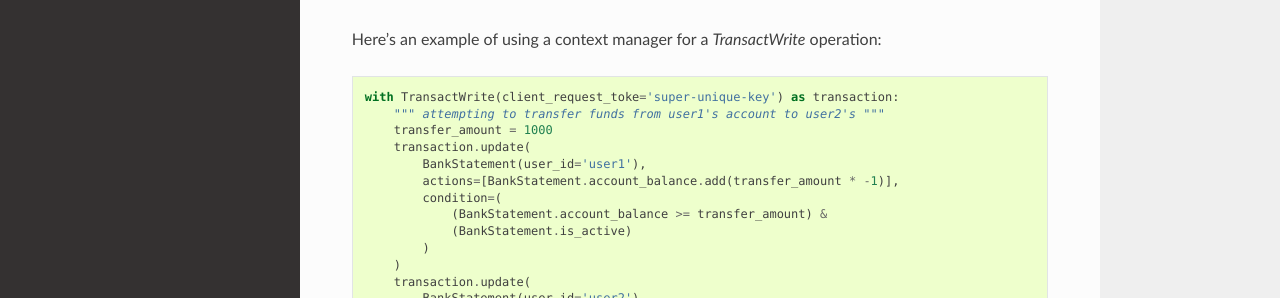
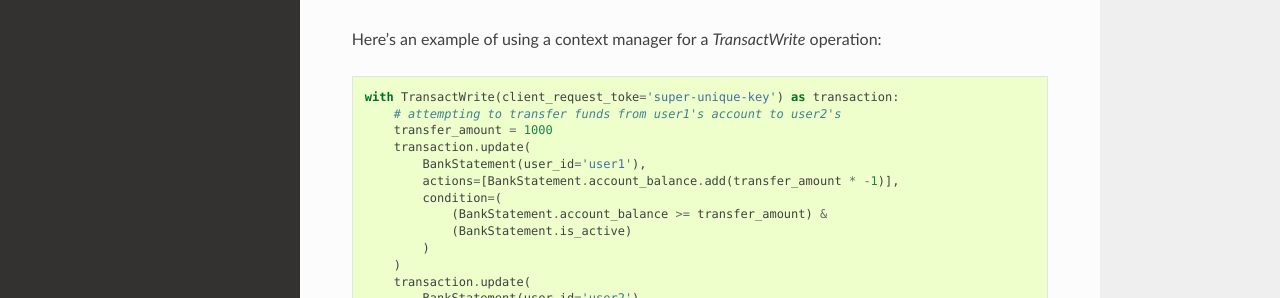
Before and after one commit to pynamodb/PynamoDB, a Sphinx documentation site: the page built from docs/transaction.rst, in a window 1280 px wide and 1335 px high. Shown: the part 723-1021 px from the top of the window. Built offline with Sphinx 7.4.7 and the Read the Docs theme 2.0.0, drawn with Linux system fonts in a browser that asks for light colours.

```diff
--- a/docs/transaction.rst
+++ b/docs/transaction.rst
@@ -33,7 +33,7 @@ Here's an example of using a context manager for a `TransactWrite` operation:
 .. code-block:: python
 
     with TransactWrite(client_request_toke='super-unique-key') as transaction:
-        """ attempting to transfer funds from user1's account to user2's """
+        # attempting to transfer funds from user1's account to user2's
         transfer_amount = 1000
         transaction.update(
             BankStatement(user_id='user1'),
```
